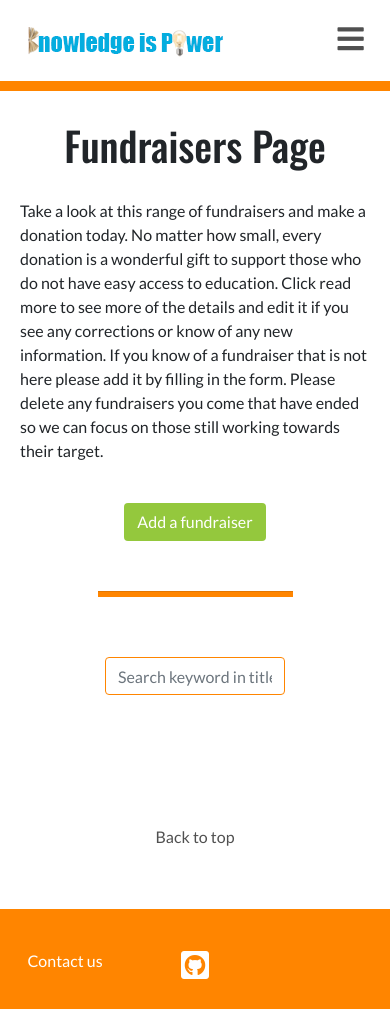
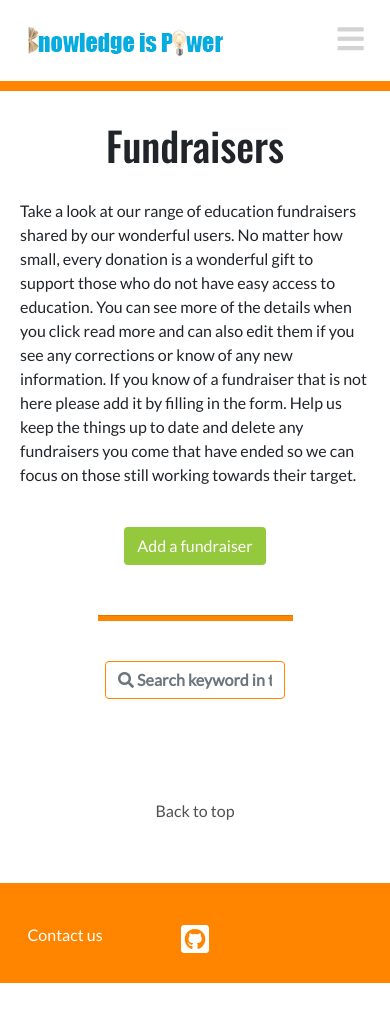
Before and after one commit to Angie55/MilestoneThree_KnowlegeisPower, a Flask app: page /get_fundraisers in a window 390 px wide. After the commit the page ends 983 px from the top, so only its background shows below. Run offline with Flask 2, Linux system fonts and the light colour scheme; data that the repository does not hold is empty; some libraries are stand-ins or nearby versions.

Commit message:
Testing and checking fundraisers page, for responsiveness changed some col sizes and spacing on buttons and search. Added icon to search input. Proofed text and did HTML validation.

```diff
--- a/app.py
+++ b/app.py
@@ -98,7 +98,7 @@ def get_fundraisers():
     It also sorts the fundraisers by ID in decending order so the newset
     one added is at the top of page 1.
     """
-    page_limit = 4  # Logic for pagination
+    page_limit = 6  # Logic for pagination
     current_page = int(request.args.get('current_page', 1))
     total = mongo.db.fundraisers.count()
     pages = range(1, int(math.ceil(total / page_limit)) + 1)
--- a/static/css/style.css
+++ b/static/css/style.css
@@ -131,13 +131,13 @@ h1, h2, h3, h6 {
 }
 
 
-/*--------------------------------- Fundraisers and  search results page*/
+/*--------------------------------- Fundraisers and search results page*/
 .intro-fund-page {
     margin-top: 30px;
 }
 
 .read-more-btn {
-   margin-top: 20px;
+   margin-top: 40px;
 }
 
 .fundraising-hr {
@@ -157,8 +157,9 @@ h1, h2, h3, h6 {
     max-width: 50%;
 }
 
-.search-icon {
-    font-family: "FontAwesome";
+.fas {
+    font-family: "Font Awesome 5 Free", 'Lato';
+    color: #d3d3d3;
 }
 
 .page-link {
@@ -418,11 +419,18 @@ footer a:hover  {
         padding: 40px 0px;
         max-width: 90%;
     }
+    .search-block {
+        margin-bottom: 0px;
+        margin-top: 0px;
+    }
 }
 
 @media (max-width:1500px) {
     .log-reg-form {
         max-width: 80%;
+    }
+    .read-more-btn {
+        margin-top: 20px;
     }
 }
 
@@ -433,7 +441,7 @@ footer a:hover  {
     .fundraiser-img {
         max-height: 300px;
         width: auto;
-   }
+    }
    .page-width-container {
         width: 80%;
     }
--- a/templates/fundraisers.html
+++ b/templates/fundraisers.html
@@ -1,7 +1,7 @@
 {% extends 'base.html' %} {% block content %}
 
 {% with messages = get_flashed_messages() %} {% if messages %} {% for message in messages %}
-
+<!--Displays an alert with a flash message set in app.py when action taken that requires feedback-->
 <div class="alert alert-dismissible fade show alert-txt text-center" role="alert">
   <p> {{ message }} </p>
   <button type="button" class="close alert-close " data-dismiss="alert" aria-label="Close">
@@ -9,17 +9,16 @@
   </button>
 </div>
 
-
 {% endfor %} {% endif %} {% endwith %}
 
 <div class="container-fluid page-width-container page-padding-sm">
     <!--Header and introduction to fundraiser page-->
     <header class="page-headers">
-        <h1 class="headers-position">Fundraisers Page</h1>
-        <p>Take a look at this range of fundraisers and make a donation today. No matter how small, every donation is a wonderful gift to
-        support those who do not have easy access to education. Click read more to see more of the details and edit it if you see any corrections
-        or know of any new information. If you know of a fundraiser that is not here please add it by filling in the form.  Please delete any
-        fundraisers you come that have ended so we can focus on those still working towards their target.
+        <h1 class="headers-position">Fundraisers</h1>
+        <p>Take a look at our range of education fundraisers shared by our wonderful users. No matter how small, every donation is a wonderful gift to support those who
+        do not have easy access to education. You can see more of the details when you click read more and can also edit them if you see any corrections or know of any
+        new information. If you know of a fundraiser that is not here please add it by filling in the form. Help us keep the things up to date and delete any fundraisers
+        you come that have ended so we can focus on those still working towards their target.
         </p>
         <!--Link to add a new findraiser form-->
         <div class="text-center headers-button">
@@ -28,11 +27,11 @@
     </header>
 
     <hr class="general-hr fund-top-hr">
-
+    <!--Search input field that will check titles and country-->
     <div class="row justify-content-center">
         <div class="search-block col-10 col-lg-6">
             <form action="{{ url_for('search') }}" method="POST">
-                <input type="text" name="search_input" class="form-control" id="search_input" placeholder="Search keyword in title or country test">
+                <input type="text" name="search_input" class="form-control fas fa-search" id="search_input" placeholder="&#xf002; Search keyword in title or by country">
             </form>
         </div>
     </div>
@@ -43,11 +42,11 @@
         {% for fundraiser in fundraisers %}
             <!--Displays fundraiser image-->
             <div class="row justify-content-center">
-                <div class="col-xl-4 col-lg-6">
-                    <img class="img-fluid" src="{{fundraiser.fundraiser_image}}">
+                <div class="col-xl-6 col-lg-12">
+                    <img class="img-fluid" src="{{fundraiser.fundraiser_image}}" alt="fundraiser image added by user">
                 </div>
                 <!--Displays fundraiser name and introduction-->
-                <div class="col-xl-4 col-lg-6">
+                <div class="col-xl-6 col-lg-12">
                     <h3 class="text-center fund-name-sm">{{fundraiser.fundraiser_name}}</h3>
                     <p class="intro-fund-page">{{fundraiser.fundraiser_intro}}</p>
                     <div class="text-center">
@@ -57,7 +56,7 @@
             </div>
             <hr class="thin-hr fundraising-hr">
         {% endfor %}
-
+            <!--Pagination set to display set number of fundraisers at a time, pages added or deleted in relation to current number of fundraisers-->
             <div class="pagin-space">
                 <ul class="pagination justify-content-center ">
                     {% for page_number in pages %} {% if page_number == current_page %}
```
